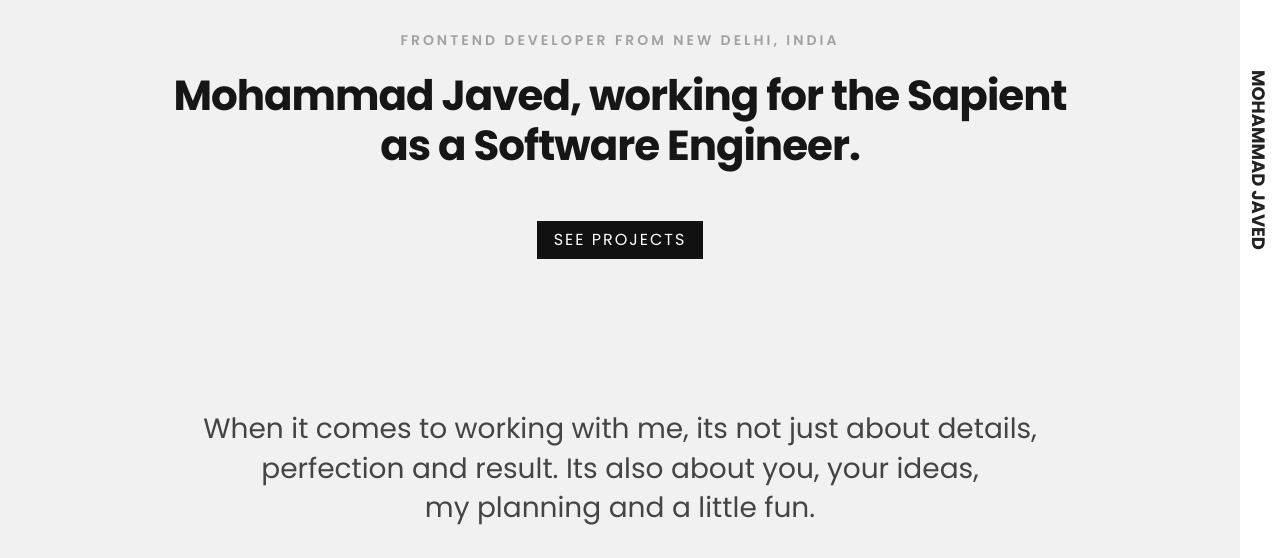
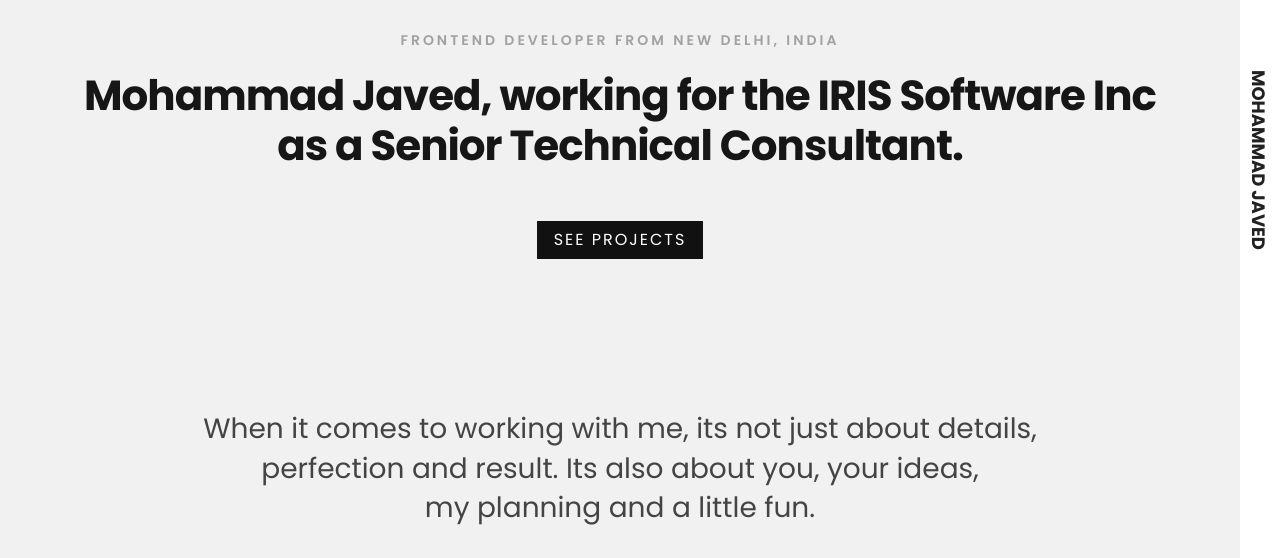
Before and after one commit to immohammadjaved/immohammadjaved.github.io, a plain HTML site: page index.html in a window 1280 px wide. Shown: the part 242-800 px from the top of the page. Drawn offline with Linux system fonts and the light colour scheme.

Commit message:
Updated organistation

```diff
--- a/index.html
+++ b/index.html
@@ -96,7 +96,7 @@
         <div class="intro text-center">
           <img class="wow fadeInUp" data-wow-delay= ".1s" src="assets/images/logo.png" alt="Logo" />
           <h4 class="wow fadeInUp" data-wow-delay= ".2s">Frontend Developer from New Delhi, India</h4>
-          <h1 class="wow fadeInUp" data-wow-delay= ".3s">Mohammad Javed, working for the Sapient <br class="hidden-xs hidden-sm"> as a Software Engineer.
+          <h1 class="wow fadeInUp" data-wow-delay= ".3s">Mohammad Javed, working for the IRIS Software Inc <br class="hidden-xs hidden-sm"> as a Senior Technical Consultant.
             </h1>
             <a href="https://github.com/immohammadjaved" target="_blank" class="btn btn-action wow fadeInUp" data-wow-delay= ".4s">See Projects</a>
         </div>
```
